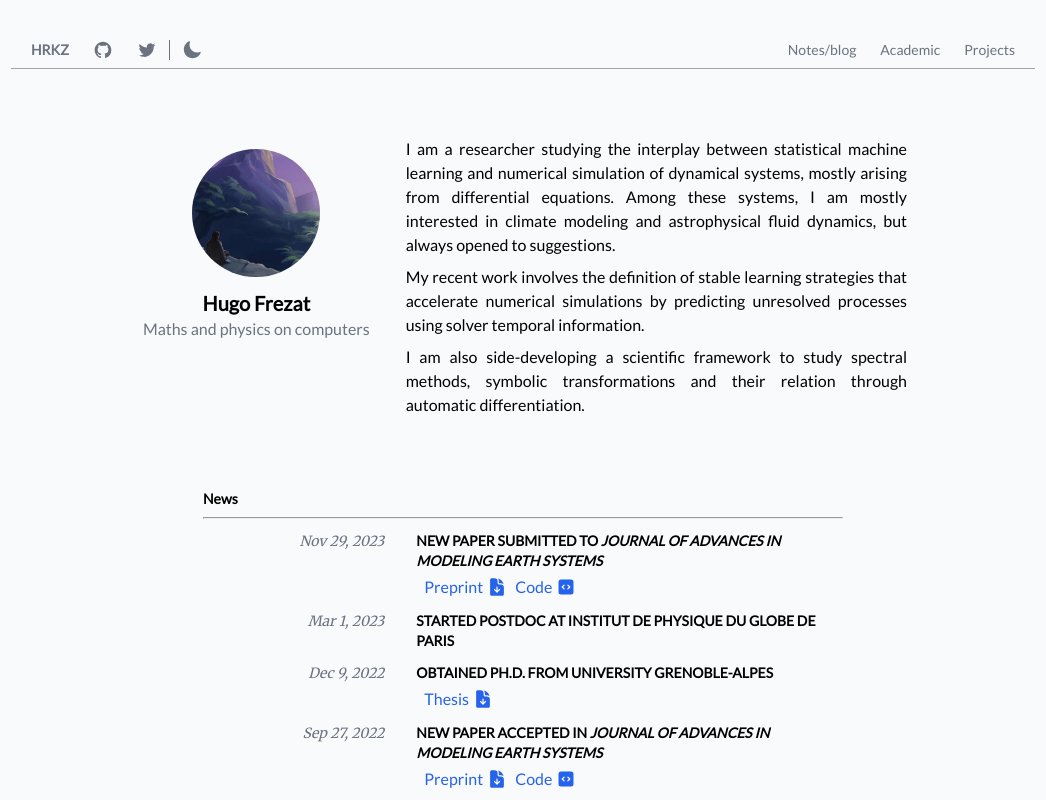
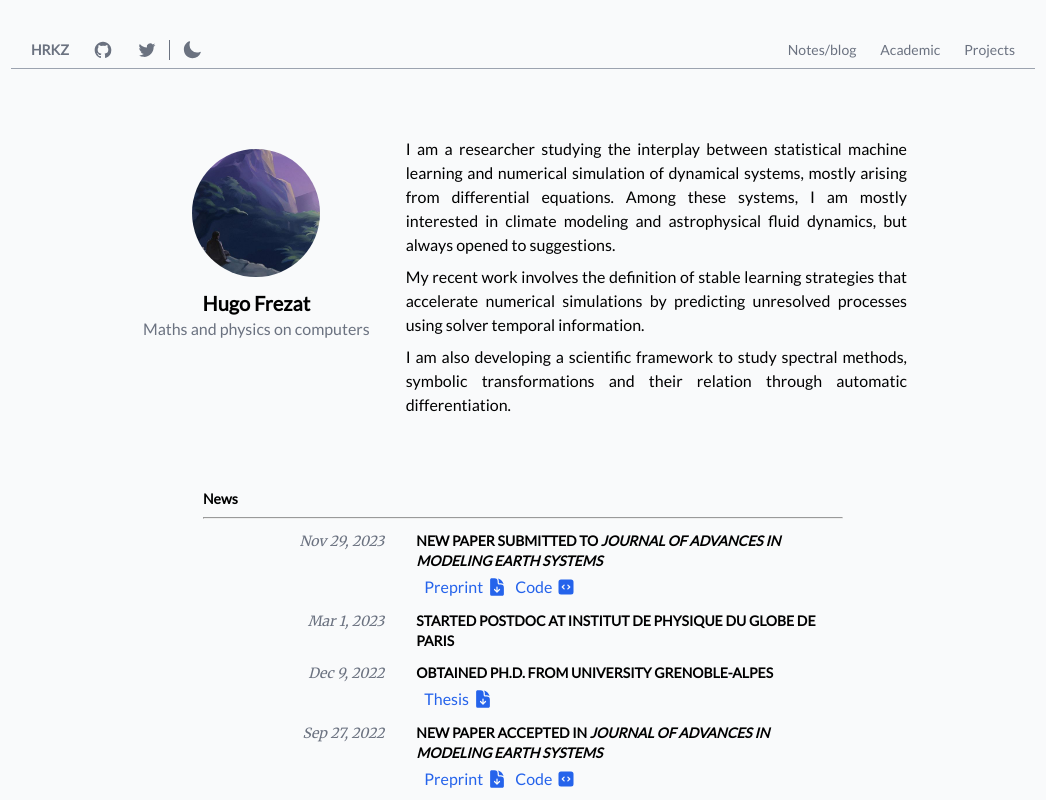
Before and after one commit to hrkz/hrkz.github.io, a React (Vite) app: page /#/ in a window 1280 px wide. Shown: the top 800 px of the page, without its empty margins (117-1163 px from the left). Built offline with nearby package versions, Linux system fonts and the light colour scheme.

Commit message:
Fix sentence

```diff
--- a/src/Home.jsx
+++ b/src/Home.jsx
@@ -21,7 +21,7 @@ export default function Home() {
             processes using solver temporal information.
           </p>
           <p>
-            I am also side-developing a scientific framework to study spectral methods, symbolic transformations and their relation through automatic
+            I am also developing a scientific framework to study spectral methods, symbolic transformations and their relation through automatic
             differentiation.
           </p>
         </div>
```
